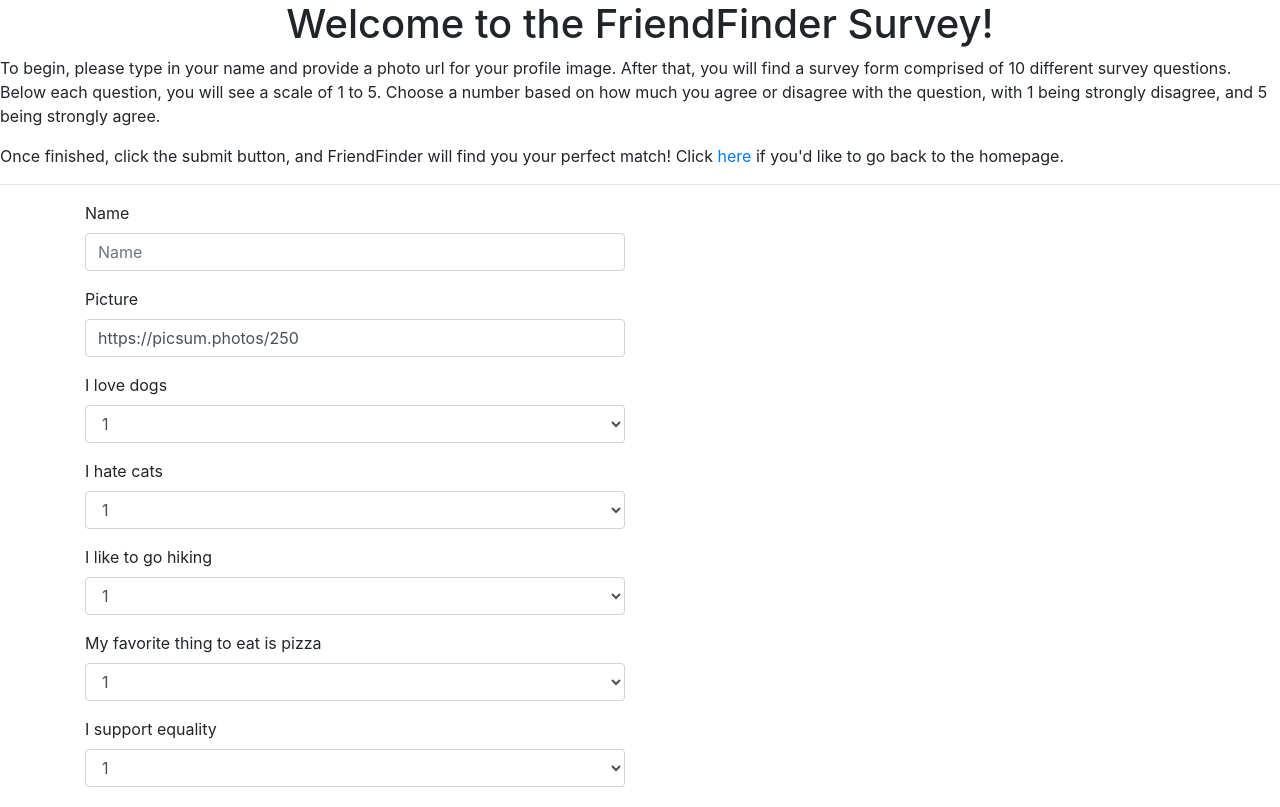
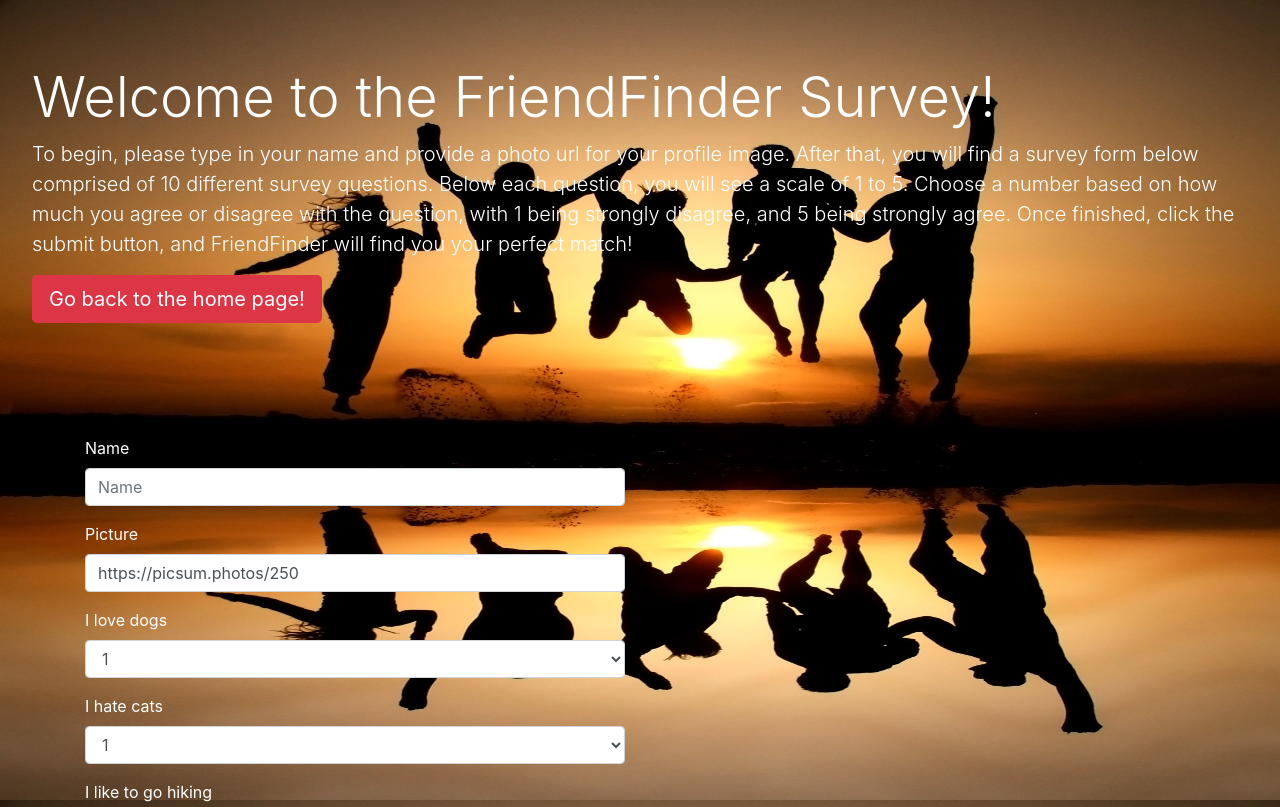
Before and after one commit to Mutahir-Chaudhry/FriendFinder, a website: page app/public/survey.html in a window 1280 px wide. Shown: the top 807 px of the page. Drawn offline with nearby package versions, Linux system fonts and the light colour scheme.

Commit message:
Added styling and background image

```diff
--- a/app/public/survey.html
+++ b/app/public/survey.html
@@ -11,16 +11,29 @@
     <link rel="stylesheet" href="https://stackpath.bootstrapcdn.com/font-awesome/4.7.0/css/font-awesome.min.css">
     <script src="https://code.jquery.com/jquery.js"></script>
     <script src="https://maxcdn.bootstrapcdn.com/bootstrap/4.0.0/js/bootstrap.min.js"></script>
+    <style>
+        body {
+            background-image: url("../images/Friends.jpg");
+            background-size: 100%;
+            background-attachment: fixed;
+            color: white;
+        }
+
+        .jumbotron {
+            background: none
+        }
+    </style>
 </head>
 
 <body>
-    <h1 style="text-align: center">Welcome to the FriendFinder Survey!</h1>
-    <p>To begin, please type in your name and provide a photo url for your profile image. After that, you will find a
-        survey form comprised of 10 different survey questions. Below each question, you will see a scale of 1 to 5.
-        Choose a number based on how much you agree or disagree with the question, with 1 being strongly disagree, and 5
-        being strongly agree.</p>
-    <p> Once finished, click the submit button, and FriendFinder will find you your perfect match! Click <a
-            href="/home">here</a> if you'd like to go back to the homepage.</p>
+    <div class="jumbotron">
+        <h1 class="display-4">Welcome to the FriendFinder Survey!</h1>
+        <p class="lead">To begin, please type in your name and provide a photo url for your profile image. After that,
+            you will find a survey form below comprised of 10 different survey questions. Below each question, you will see a scale of 1 to 5. Choose a number based on how much you agree or disagree with the question, with 1 being strongly disagree,
+            and 5 being strongly agree. Once finished, click the submit button, and FriendFinder will find you your perfect match!</p>
+        <a class="btn btn-danger btn-lg" href="/home" role="button">Go back to the home page!</a>
+    </div>
+    </div>
     <hr>
     <div class="container">
         <div class="row">
@@ -139,7 +152,7 @@
             </div>
         </div>
     </div>
-    <div id="modal" class="modal" tabindex="-1" role="dialog">
+    <div id="match-modal" class="modal" tabindex="-1" role="dialog">
         <div class="modal-dialogue" role="document">
             <div class="modal-content">
                 <div class="modal-header">
@@ -162,8 +175,8 @@
         $("#submit").on("click", function (event) {
             event.preventDefault();
 
-            const name = $("#name").val().trim();
-            const pic = $("#pic").val().trim();
+            var name = $("#name").val().trim();
+            var pic = $("#pic").val().trim();
 
             var question1 = $("#question1").val();
             var question2 = $("#question2").val();
@@ -179,28 +192,27 @@
             if (name === "" || pic === "" || question1 === "" || question2 === "" || question3 === "" || question4 === "" || question5 === "" || question6 === "" || question7 === "" || question8 === "" || question9 === "" || question10 === "") {
                 alert("I'm sorry, but it seems one of questions are unanswered :(")
             } else {
-                const newFriend = {
+                var newFriend = {
                     "name": name,
                     "pic": pic,
                     "scores": [
                         parseInt(question1), parseInt(question2), parseInt(question3), parseInt(question4), parseInt(question5), parseInt(question6), parseInt(question7), parseInt(question8), parseInt(question9), parseInt(question10)
                     ]
                 };
+                console.log(newFriend);
                 $.post("/api/friends", newFriend, function (data) {
                     if (data) {
                         console.log("Best match: " + data)
                         $("#matchName").text("Your match is: " + data.name);
                         $("matchPic").attr("src", data.pic);
-                        $("#modal").modal("toggle");
+                        $("#match-modal").modal("toggle");
                     } else {
                         alert("Sorry, there are no matches at this time :(")
                     }
-                    $("name").val("");
-                    $("pic").val("");
+
                 });
 
             }
-
         })
     </script>
 </body>
```
